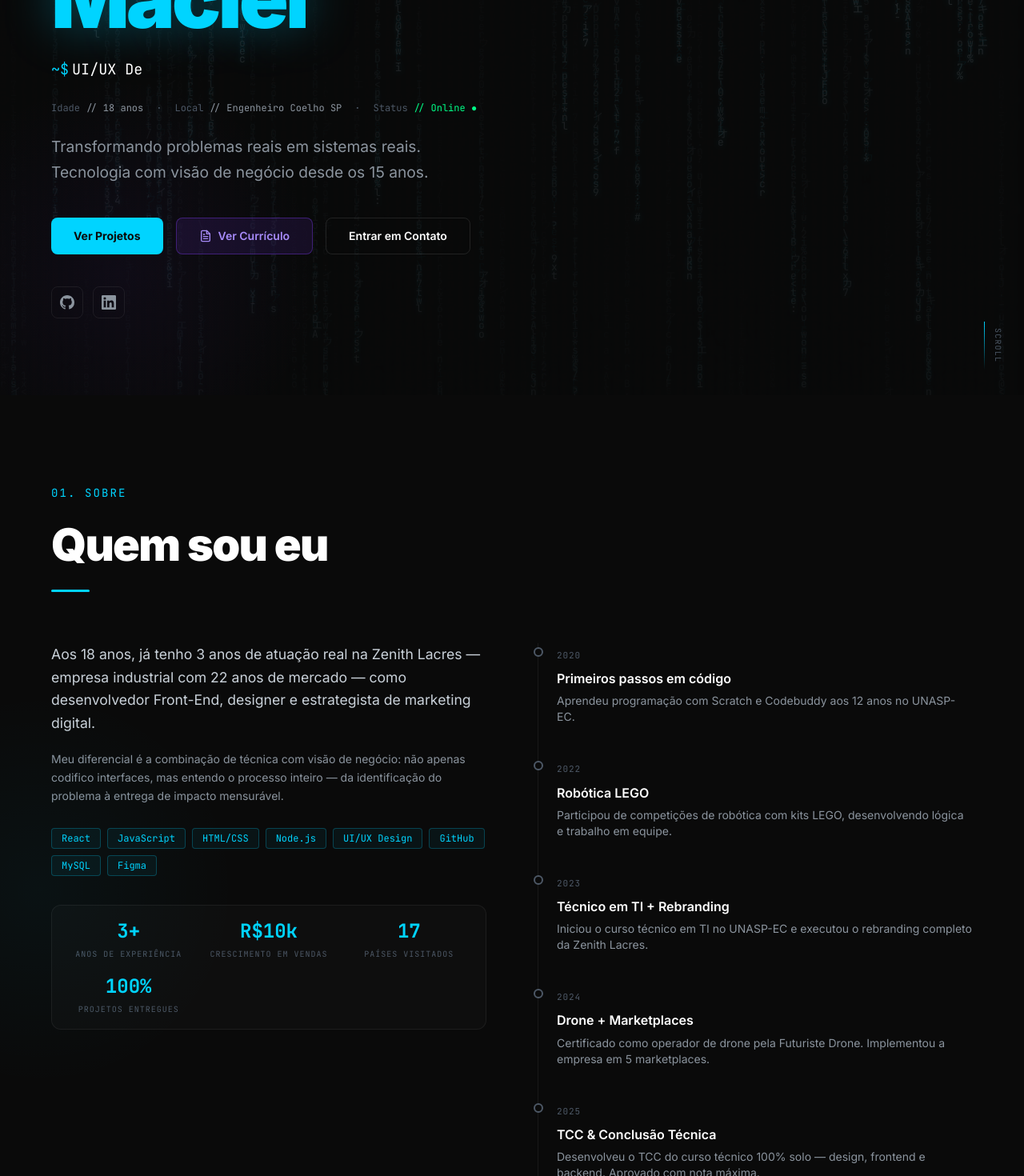
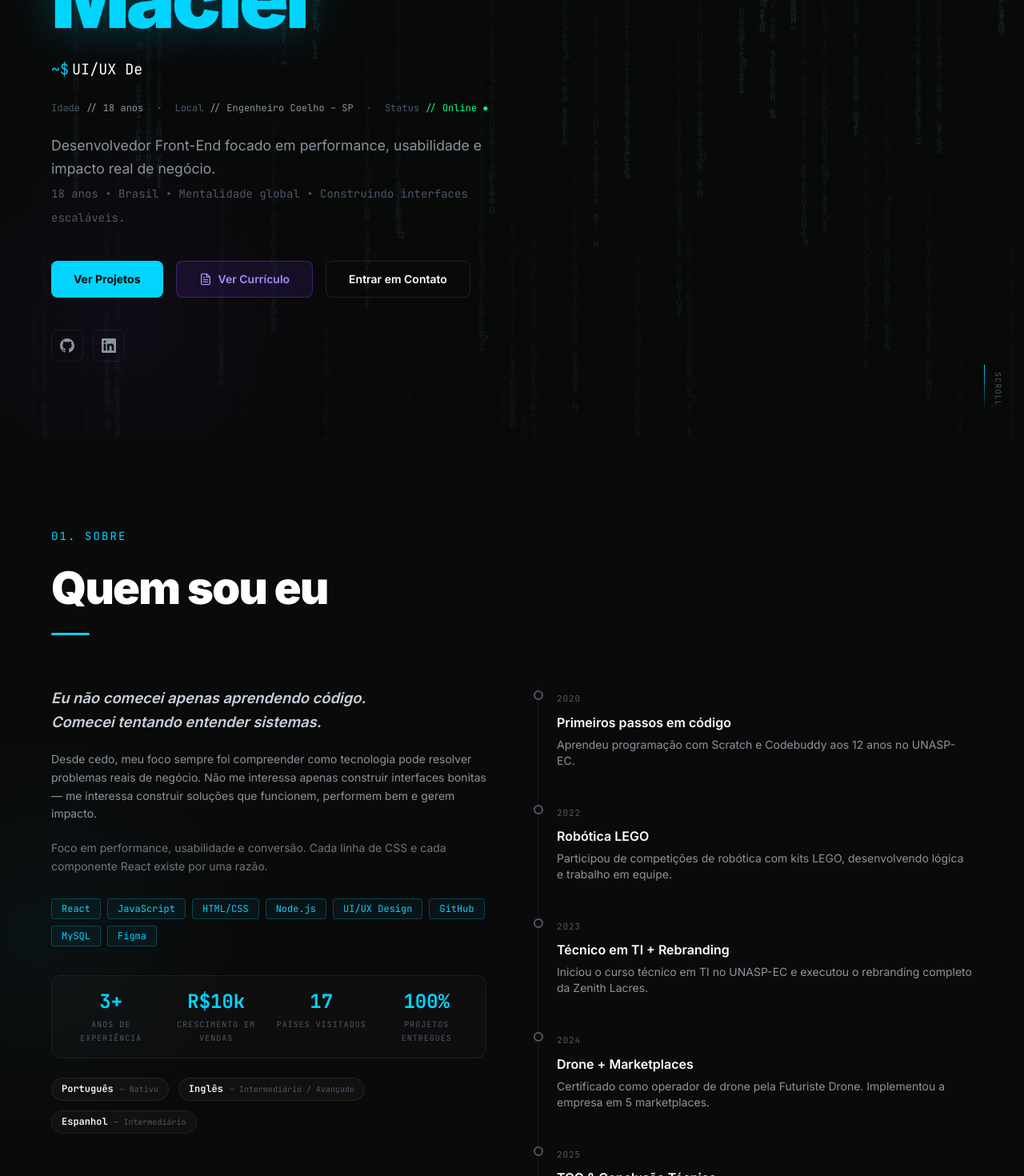
Before and after one commit to BenjaminCoder0814/portifolio, a Next.js app: page /pt in a window 1280 px wide. Shown: the part 400-1870 px from the top of the page at 80% size. Built offline with nearby package versions, Linux system fonts and the light colour scheme.

Commit message:
fix: professional overhaul - age, tagline, bio rewrite, desc-based skills, contact channels + languages

```diff
--- a/src/data/index.ts
+++ b/src/data/index.ts
@@ -8,10 +8,13 @@ export const personal = {
   lastName:  "Maciel",
   age:       18,
   birthdate: "20/02/2008",
-  location:  "Engenheiro Coelho  SP ",
+  location:  "Engenheiro Coelho – SP",
   email:     "benjaminmaciel0814@gmail.com",
+  emailWork: "vendas@zenithlacres.com.br",
   github:    "https://github.com/BenjaminCoder0814",
-  linkedin:  "https://linkedin.com/in/benjaminmaciel",
+  linkedin:  "https://linkedin.com/in/benjamin-maciel-1ba2563a2",
+  instagram: "https://instagram.com/benjamin_maciel_",
+  whatsapp:  "+5519971003115",
   roles: [
     "Full Stack Developer",
     "System Architect",
@@ -93,28 +96,29 @@ export const timeline = [
 
 export const skills = {
   frontend: [
-    { name: "HTML / CSS",    level: 92 },
-    { name: "JavaScript",    level: 85 },
-    { name: "React",         level: 80 },
-    { name: "UI/UX Design",  level: 88 },
+    { name: "HTML5 / CSS3",  level: 92, desc: "Semantic markup, animations & responsive layout" },
+    { name: "JavaScript",    level: 85, desc: "DOM manipulation, async/await, ES6+ patterns" },
+    { name: "React",         level: 80, desc: "Component-driven architecture, hooks & state management" },
+    { name: "TypeScript",    level: 75, desc: "Static typing for scalable, maintainable codebases" },
+    { name: "Tailwind CSS",  level: 85, desc: "Utility-first styling, responsive design systems" },
+    { name: "Next.js",       level: 78, desc: "App Router, SSR/SSG & internationalized routing" },
+  ],
+  uiPerf: [
+    { name: "Responsive Design",        level: 88, desc: "Mobile-first layouts for every viewport" },
+    { name: "Component Architecture",   level: 82, desc: "Reusable, composable UI building blocks" },
+    { name: "Performance Optimization", level: 80, desc: "Lighthouse 95+, lazy loading, code splitting" },
+    { name: "UX Focus",                 level: 85, desc: "Interfaces designed for conversion & usability" },
+  ],
+  tools: [
+    { name: "Git & GitHub",  level: 82, desc: "Version control & branching for real projects" },
+    { name: "Figma",         level: 85, desc: "Prototyping, design systems & UX flows" },
+    { name: "Netlify",       level: 80, desc: "CI/CD deployment & environment management" },
+    { name: "VS Code",       level: 90, desc: "Primary development environment" },
   ],
   backend: [
-    { name: "Node.js",       level: 75 },
-    { name: "REST APIs",     level: 80 },
-    { name: "MySQL",         level: 78 },
-    { name: "Lógica de Sistemas", level: 85 },
-  ],
-  database: [
-    { name: "MySQL",         level: 78 },
-    { name: "Modelagem ER",  level: 80 },
-    { name: "Gestão de Dados", level: 72 },
-    { name: "Integração Multi-CNPJ", level: 75 },
-  ],
-  tools: [
-    { name: "Git / GitHub",  level: 82 },
-    { name: "Figma",         level: 85 },
-    { name: "Edição de Vídeo", level: 88 },
-    { name: "Marketplaces",  level: 90 },
+    { name: "Node.js",   level: 75, desc: "REST APIs, WebSocket & server-side business logic" },
+    { name: "MySQL",     level: 78, desc: "Relational modeling & multi-CNPJ production database" },
+    { name: "REST APIs", level: 80, desc: "Design, integration & HTTP endpoint consumption" },
   ],
 };
 
--- a/src/i18n/en.json
+++ b/src/i18n/en.json
@@ -1,6 +1,6 @@
 {
   "lang": "en",
-  "badge": "Available for opportunities",
+  "badge": "Available for Front-End Opportunities",
   "sections": {
     "about":     { "num": "01.", "heading": "Who I am" },
     "formation": { "num": "02.", "heading": "Skills & Education" },
@@ -26,6 +26,9 @@
   "hero": {
     "greeting": "Hi, I'm",
     "name": "Benjamin Maciel",
+    "subtitle": "Front-End Developer focused on performance, usability and real business impact.",
+    "tagline2": "18 years old • Brazil • Global mindset • Building scalable interfaces.",
+    "ageSuffix": "years old",
     "roles": ["Front-End Developer", "UI/UX Designer", "Digital Marketing", "System Architect"],
     "bio": "Front-End Developer with 3 years of real business experience. Specialized in interfaces that convert.",
     "cta_portfolio": "View Projects",
@@ -40,8 +43,9 @@
   "about": {
     "title": "About me",
     "subtitle": "Who is Benjamin Maciel",
-    "bio1": "At 18, I already have 3 years of real experience at Zenith Lacres — an industrial company with 22 years in the market — as a Front-End developer, designer, and digital marketing strategist.",
-    "bio2": "My edge is combining technical skills with business vision: I don't just code interfaces — I understand the whole process, from identifying the problem to delivering measurable impact.",
+    "bio1": "I didn\u2019t start by just learning to code.\nI started by trying to understand systems.",
+    "bio2": "From an early age, my focus was on understanding how technology can solve real business problems. I\u2019m not interested in just building beautiful interfaces \u2014 I want to build solutions that work, perform well, and generate real impact.",
+    "bio3": "I\u2019m 18, hold a technical IT degree, and have hands-on experience in a real business environment. I\u2019ve worked on interface development, marketplace structuring, internal systems, and operational improvements. My focus today is Front-End \u2014 with product and business vision.",
     "bio3": "Focus on performance, usability, and conversion. Every CSS line and every React component exists for a reason.",
     "stats": [
       { "value": "3+", "label": "years of experience" },
@@ -123,6 +127,8 @@
     "email": "Email",
     "linkedin": "LinkedIn",
     "github": "GitHub",
+    "instagram": "Instagram",
+    "whatsapp": "WhatsApp",
     "availability": "Availability: Monday to Friday (hours to be agreed).",
     "sendMessage": "Send message",
     "sending": "Sending…",
@@ -146,6 +152,11 @@
     "linkedinKit": "💼 LinkedIn Kit",
     "erp": "🛠️ ERP System"
   },
+  "languages": [
+    { "lang": "Portuguese", "level": "Native" },
+    { "lang": "English", "level": "Intermediate / Advanced" },
+    { "lang": "Spanish", "level": "Intermediate" }
+  ],
   "mindset": {
     "headline": "I build interfaces that solve business problems — not just look good.",
     "sub": "Every component is designed with performance, usability and scalability in mind.",
--- a/src/i18n/es.json
+++ b/src/i18n/es.json
@@ -1,6 +1,6 @@
 {
   "lang": "es",
-  "badge": "Disponible para oportunidades",
+  "badge": "Disponible para Oportunidades Frontend",
   "sections": {
     "about":     { "num": "01.", "heading": "¿Quién soy?" },
     "formation": { "num": "02.", "heading": "Habilidades & Formación" },
@@ -26,6 +26,9 @@
   "hero": {
     "greeting": "Hola, soy",
     "name": "Benjamin Maciel",
+    "subtitle": "Desarrollador Front-End enfocado en rendimiento, usabilidad e impacto real en el negocio.",
+    "tagline2": "18 a\u00f1os • Brasil • Mentalidad global • Construyendo interfaces escalables.",
+    "ageSuffix": "a\u00f1os",
     "roles": ["Desarrollador Front-End", "Diseñador UI/UX", "Marketing Digital", "Arquitecto de Sistemas"],
     "bio": "Desarrollador Front-End con 3 años de experiencia real en proyectos empresariales. Especializado en interfaces que convierten.",
     "cta_portfolio": "Ver Proyectos",
@@ -40,8 +43,9 @@
   "about": {
     "title": "Sobre mí",
     "subtitle": "¿Quién es Benjamin Maciel?",
-    "bio1": "A los 18 años, ya tengo 3 años de experiencia real en Zenith Lacres — empresa industrial con 22 años en el mercado — como desarrollador Front-End, diseñador y estratega de marketing digital.",
-    "bio2": "Mi diferencial es combinar habilidades técnicas con visión de negocio: no solo codifico interfaces, sino que entiendo el proceso completo, desde identificar el problema hasta entregar impacto medible.",
+    "bio1": "No empecé simplemente aprendiendo código.\nEmpecé intentando entender sistemas.",
+    "bio2": "Desde temprano, mi foco siempre fue entender cómo la tecnología puede resolver problemas reales de negocio. No me interesa solo construir interfaces bonitas — me interesa construir soluciones que funcionen, rindan bien y generen impacto.",
+    "bio3": "Tengo 18 a\u00f1os, formaci\u00f3n técnica en TI y experiencia práctica en entorno empresarial. He trabajado en desarrollo de interfaces, estructuraci\u00f3n de marketplaces, sistemas internos y mejoras operacionales. Hoy mi foco es Front-End, pero con visi\u00f3n de producto y negocio.",
     "bio3": "Enfoque en rendimiento, usabilidad y conversión. Cada línea de CSS y cada componente React existe por una razón.",
     "stats": [
       { "value": "3+", "label": "años de experiencia" },
@@ -123,6 +127,8 @@
     "email": "Email",
     "linkedin": "LinkedIn",
     "github": "GitHub",
+    "instagram": "Instagram",
+    "whatsapp": "WhatsApp",
     "availability": "Disponibilidad: lunes a viernes (horarios a convenir).",
     "sendMessage": "Enviar mensaje",
     "sending": "Enviando…",
@@ -146,6 +152,11 @@
     "linkedinKit": "💼 LinkedIn Kit",
     "erp": "🛠️ Sistema ERP"
   },
+  "languages": [
+    { "lang": "Portugués", "level": "Nativo" },
+    { "lang": "Inglés", "level": "Intermedio / Avanzado" },
+    { "lang": "Español", "level": "Intermedio" }
+  ],
   "mindset": {
     "headline": "Construyo interfaces que resuelven problemas de negocio — no solo se ven bien.",
     "sub": "Cada componente está diseñado con rendimiento, usabilidad y escalabilidad en mente.",
--- a/src/i18n/pt.json
+++ b/src/i18n/pt.json
@@ -1,6 +1,6 @@
 {
   "lang": "pt",
-  "badge": "Disponível para oportunidades",
+  "badge": "Disponível para Oportunidades Front-End",
   "sections": {
     "about":     { "num": "01.", "heading": "Quem sou eu" },
     "formation": { "num": "02.", "heading": "Skills & Educação" },
@@ -26,6 +26,9 @@
   "hero": {
     "greeting": "Olá, eu sou",
     "name": "Benjamin Maciel",
+    "subtitle": "Desenvolvedor Front-End focado em performance, usabilidade e impacto real de negócio.",
+    "tagline2": "18 anos • Brasil • Mentalidade global • Construindo interfaces escaláveis.",
+    "ageSuffix": "anos",
     "roles": ["Desenvolvedor Front-End", "UI/UX Designer", "Marketing Digital", "System Architect"],
     "bio": "Desenvolvedor Front-End com 3 anos de experiência real em projetos empresariais. Especialista em interfaces que convertem.",
     "cta_portfolio": "Ver Projetos",
@@ -40,8 +43,9 @@
   "about": {
     "title": "Sobre mim",
     "subtitle": "Quem é Benjamin Maciel",
-    "bio1": "Aos 18 anos, já tenho 3 anos de atuação real na Zenith Lacres — empresa industrial com 22 anos de mercado — como desenvolvedor Front-End, designer e estrategista de marketing digital.",
-    "bio2": "Meu diferencial é a combinação de técnica com visão de negócio: não apenas codifico interfaces, mas entendo o processo inteiro — da identificação do problema à entrega de impacto mensurável.",
+    "bio1": "Eu n\u00e3o comecei apenas aprendendo c\u00f3digo.\nComecei tentando entender sistemas.",
+    "bio2": "Desde cedo, meu foco sempre foi compreender como tecnologia pode resolver problemas reais de negócio. Não me interessa apenas construir interfaces bonitas — me interessa construir soluções que funcionem, performem bem e gerem impacto.",
+    "bio3": "Tenho 18 anos, forma\u00e7\u00e3o t\u00e9cnica em TI e experi\u00eancia pr\u00e1tica em ambiente empresarial. J\u00e1 atuei com desenvolvimento de interfaces, estrutura\u00e7\u00e3o de marketplaces, cria\u00e7\u00e3o de sistema interno e implementa\u00e7\u00e3o de melhorias operacionais. Hoje meu foco \u00e9 Front-End, mas com vis\u00e3o de produto e neg\u00f3cio.",
     "bio3": "Foco em performance, usabilidade e conversão. Cada linha de CSS e cada componente React existe por uma razão.",
     "stats": [
       { "value": "3+", "label": "anos de experiência" },
@@ -123,6 +127,8 @@
     "email": "E-mail",
     "linkedin": "LinkedIn",
     "github": "GitHub",
+    "instagram": "Instagram",
+    "whatsapp": "WhatsApp",
     "availability": "Disponibilidade: segunda a sexta (horários a combinar).",
     "sendMessage": "Enviar mensagem",
     "sending": "Enviando…",
@@ -146,6 +152,11 @@
     "linkedinKit": "💼 LinkedIn Kit",
     "erp": "🛠️ Sistema ERP"
   },
+  "languages": [
+    { "lang": "Português", "level": "Nativo" },
+    { "lang": "Inglês", "level": "Intermediário / Avançado" },
+    { "lang": "Espanhol", "level": "Intermediário" }
+  ],
   "mindset": {
     "headline": "Construo interfaces que resolvem problemas de negócio — não só têm boa aparência.",
     "sub": "Cada componente é projetado com performance, usabilidade e escalabilidade em mente.",
--- a/src/sections/About.tsx
+++ b/src/sections/About.tsx
@@ -49,13 +49,17 @@ export default function About() {
           <motion.div variants={stagger} initial="hidden" animate={inView ? "show" : "hidden"}
             className="flex flex-col gap-5">
             <motion.p variants={fadeUp}
-              className="text-[#c9d1d9] leading-relaxed"
-              style={{ fontSize: "clamp(1rem,1.8vw,1.1rem)" }}>
+              className="text-[#c9d1d9] leading-relaxed whitespace-pre-line"
+              style={{ fontSize: "clamp(1.05rem,1.8vw,1.15rem)", fontStyle: "italic", fontWeight: 600 }}>
               {t.about.bio1}
             </motion.p>
             <motion.p variants={fadeUp}
               className="text-[#8b949e] leading-relaxed text-sm">
               {t.about.bio2}
+            </motion.p>
+            <motion.p variants={fadeUp}
+              className="text-[#6e7681] leading-relaxed text-sm">
+              {t.about.bio3}
             </motion.p>
 
             {/* Stack tags */}
@@ -70,11 +74,23 @@ export default function About() {
 
             {/* Quick stats */}
             <motion.div variants={fadeUp}
-              className="grid grid-cols-3 gap-4 mt-4 p-4 rounded-xl border border-[rgba(255,255,255,0.06)] bg-[rgba(255,255,255,0.02)]">
+              className="grid grid-cols-2 sm:grid-cols-4 gap-4 mt-4 p-4 rounded-xl border border-[rgba(255,255,255,0.06)] bg-[rgba(255,255,255,0.02)]">
               {t.about.stats.map(({ label, value }) => (
                 <div key={label} className="text-center">
                   <div className="font-mono text-2xl font-bold text-[#00d4ff]">{value}</div>
                   <div className="font-mono text-[10px] text-[#4d5866] uppercase tracking-[0.1em] mt-1">{label}</div>
+                </div>
+              ))}
+            </motion.div>
+
+            {/* Languages */}
+            <motion.div variants={fadeUp}
+              className="flex flex-wrap gap-3 pt-1">
+              {t.languages.map((item) => (
+                <div key={item.lang}
+                  className="flex items-center gap-2 px-3 py-[5px] rounded-full border border-[rgba(255,255,255,0.07)] bg-[rgba(255,255,255,0.03)]">
+                  <span className="font-mono text-xs text-white font-semibold">{item.lang}</span>
+                  <span className="font-mono text-[10px] text-[#4d5866]">— {item.level}</span>
                 </div>
               ))}
             </motion.div>
--- a/src/sections/Formation.tsx
+++ b/src/sections/Formation.tsx
@@ -1,6 +1,6 @@
 "use client";
 
-import { useRef, useEffect, useState } from "react";
+import { useRef } from "react";
 import { motion, useInView, type Variants } from "framer-motion";
 import { skills, education } from "@/data";
 import { useI18n } from "@/lib/i18n";
@@ -13,20 +13,22 @@ const stagger: Variants = { hidden: {}, show: { transition: { staggerChildren: 0
 
 const categoryColor: Record<string, string> = {
   frontend: "#00d4ff",
+  uiPerf:   "#00ff88",
+  tools:    "#f59e0b",
   backend:  "#7c3aed",
-  database: "#00ff88",
-  tools:    "#f59e0b",
+};
+
+const categoryLabel: Record<string, string> = {
+  frontend: "Frontend",
+  uiPerf:   "UI & Performance",
+  tools:    "Tools",
+  backend:  "Backend (intermediate)",
 };
 
 export default function Formation() {
   const { t } = useI18n();
   const ref    = useRef<HTMLElement>(null);
   const inView = useInView(ref, { once: true, margin: "-100px" });
-  const [animated, setAnimated] = useState(false);
-
-  useEffect(() => {
-    if (inView) setAnimated(true);
-  }, [inView]);
 
   // Map data status strings to i18n keys
   const statusLabel = (status: string | undefined) => {
@@ -64,26 +66,24 @@ export default function Formation() {
               <motion.div key={cat} variants={fadeUp}>
                 <h3 className="font-mono text-xs uppercase tracking-[0.15em] mb-4"
                   style={{ color: categoryColor[cat] ?? "#00d4ff" }}>
-                  {cat}
+                  {categoryLabel[cat] ?? cat}
                 </h3>
-                <div className="flex flex-col gap-3">
+                <div className="flex flex-col gap-4">
                   {items.map((skill) => (
-                    <div key={skill.name}>
-                      <div className="flex justify-between font-mono text-xs text-[#8b949e] mb-1">
-                        <span>{skill.name}</span>
-                        <span style={{ color: categoryColor[cat] ?? "#00d4ff" }}>{skill.level}%</span>
+                    <div key={skill.name} className="flex flex-col gap-[3px] group">
+                      <div className="flex items-center gap-2">
+                        <span
+                          className="font-mono text-xs font-semibold transition-colors"
+                          style={{ color: categoryColor[cat] ?? "#00d4ff" }}>
+                          {skill.name}
+                        </span>
+                        <div className="flex-1 h-px bg-[rgba(255,255,255,0.05)]" />
                       </div>
-                      <div className="h-1 w-full bg-[rgba(255,255,255,0.05)] rounded-full overflow-hidden">
-                        <div
-                          className="h-full rounded-full transition-all duration-1000 ease-out"
-                          style={{
-                            width: animated ? `${skill.level}%` : "0%",
-                            background: `linear-gradient(to right, ${categoryColor[cat] ?? "#00d4ff"}, ${categoryColor[cat] ?? "#00d4ff"}88)`,
-                            boxShadow: `0 0 8px ${categoryColor[cat] ?? "#00d4ff"}66`,
-                            transitionDelay: `${skill.level * 5}ms`,
-                          }}
-                        />
-                      </div>
+                      {"desc" in skill && (
+                        <p className="font-mono text-[11px] text-[#4d5866] leading-relaxed">
+                          {(skill as typeof skill & { desc: string }).desc}
+                        </p>
+                      )}
                     </div>
                   ))}
                 </div>
--- a/src/sections/Hero.tsx
+++ b/src/sections/Hero.tsx
@@ -138,7 +138,7 @@ export default function Hero() {
 
         {/* Meta */}
         <div className="flex flex-wrap items-center gap-4 font-mono text-xs text-[#4d5866] mb-6 animate-[fadeInUp_0.6s_0.8s_both]">
-          <span><span className="text-[#4d5866]">{t.hero.age}</span> <span className="text-[#8b949e]">{"// "}{personal.age} anos</span></span>
+          <span><span className="text-[#4d5866]">{t.hero.age}</span> <span className="text-[#8b949e]">{"// "}{personal.age} {t.hero.ageSuffix}</span></span>
           <span className="text-[#4d5866]">·</span>
           <span><span className="text-[#4d5866]">{t.hero.location}</span> <span className="text-[#8b949e]">{"// "}{personal.location}</span></span>
           <span className="text-[#4d5866]">·</span>
@@ -146,10 +146,10 @@ export default function Hero() {
         </div>
 
         {/* Tagline */}
-        <p className="text-[#8b949e] mb-10 max-w-[540px] animate-[fadeInUp_0.6s_0.95s_both]"
-          style={{ fontSize: "clamp(1rem,2vw,1.2rem)", lineHeight: 1.7 }}>
-          {personal.tagline}<br />
-          <span className="text-[#8b949e]">{personal.subTagline}</span>
+        <p className="text-[#8b949e] mb-10 max-w-[580px] animate-[fadeInUp_0.6s_0.95s_both]"
+          style={{ fontSize: "clamp(1rem,2vw,1.1rem)", lineHeight: 1.7 }}>
+          {t.hero.subtitle}<br />
+          <span className="font-mono text-sm text-[#4d5866]">{t.hero.tagline2}</span>
         </p>
 
         {/* CTAs */}
```
Also changed, not shown: src/sections/Contact.tsx (+27 -7 lines).
